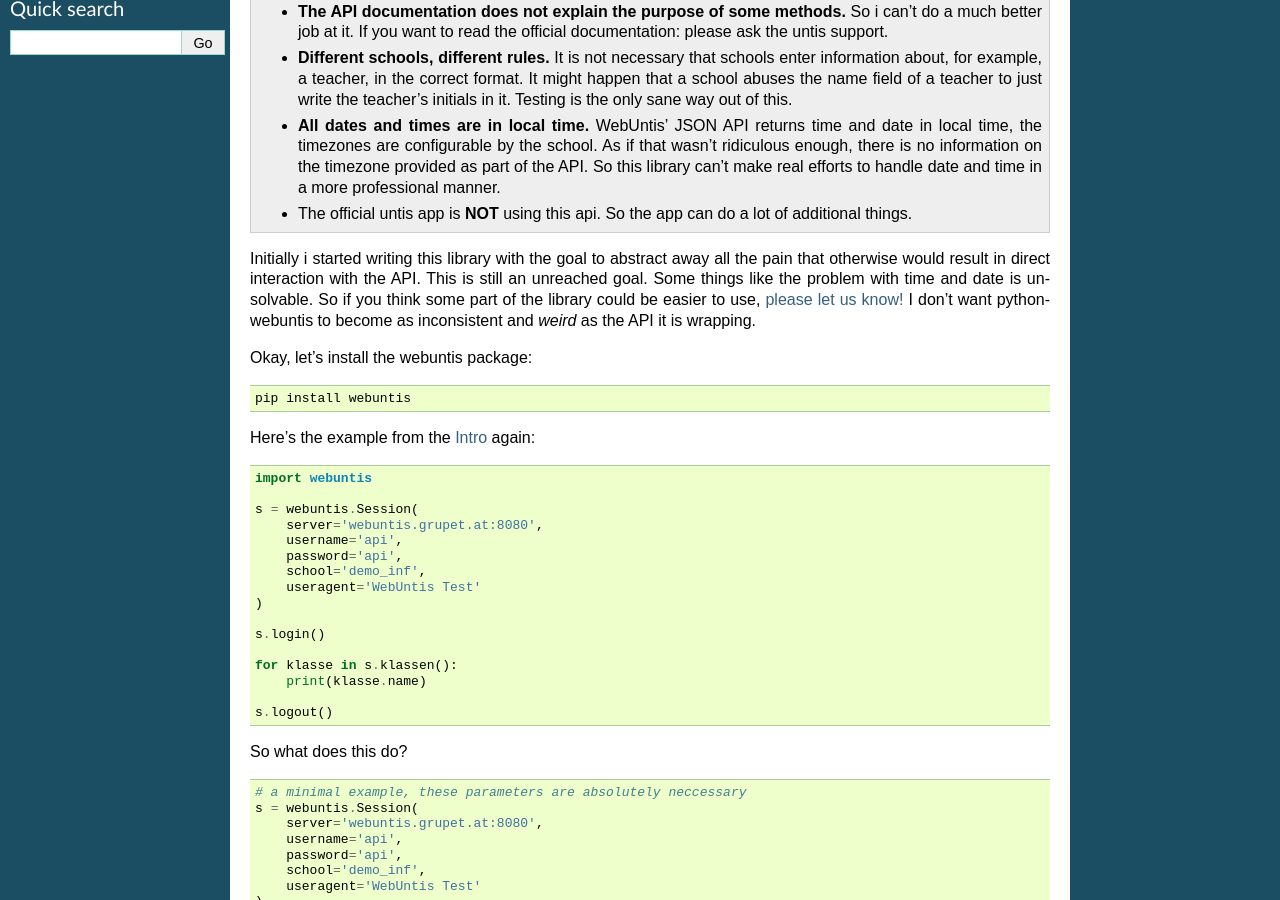
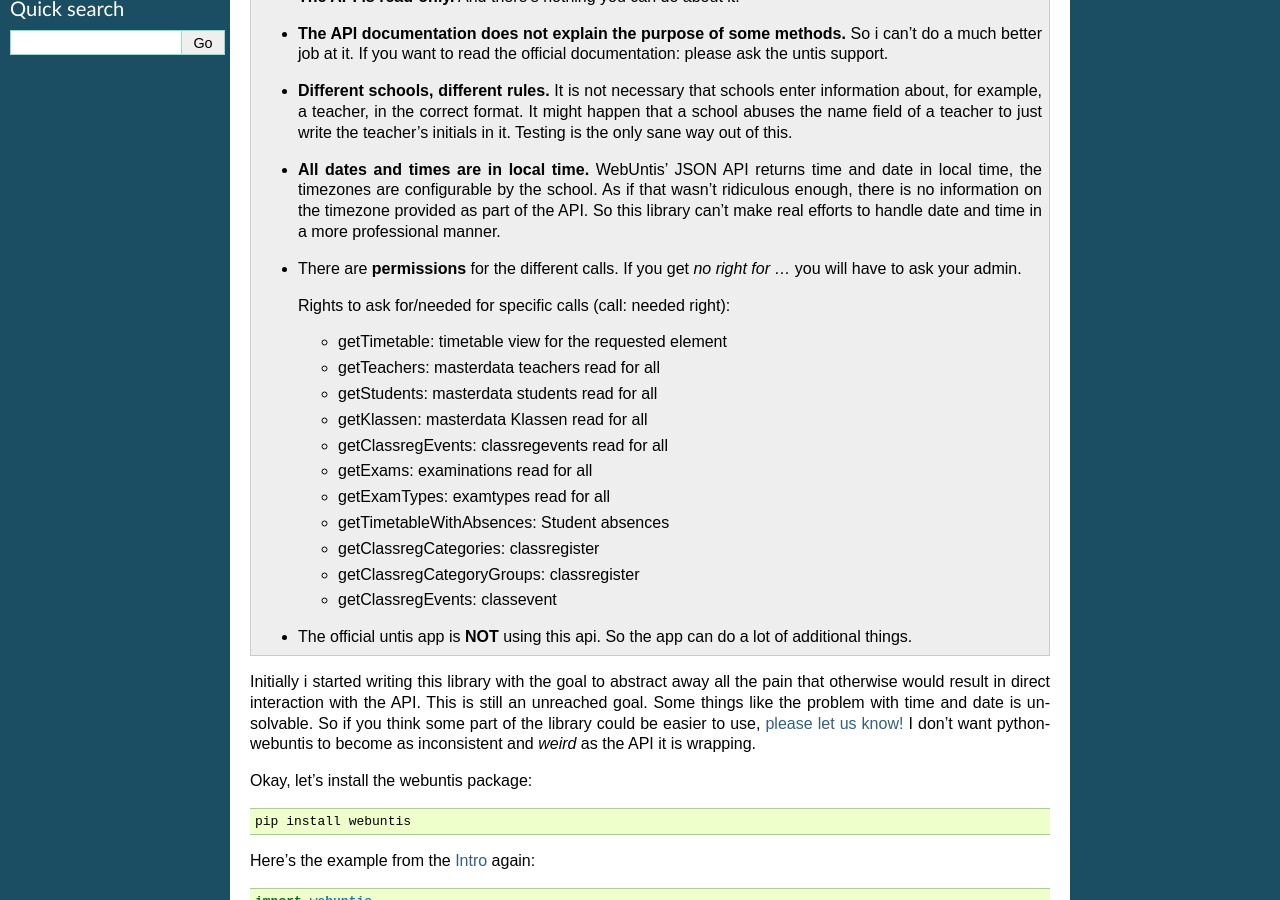
Before and after one commit to python-webuntis/python-webuntis, a Sphinx documentation site: the page built from docs/quickstart.rst, in a window 1280 px wide and 900 px high, scrolled down 286 px. Built offline with Sphinx 7.4.7, drawn with Linux system fonts in a browser that asks for light colours.

Commit message:
added "Rights needed" to documentation

```diff
--- a/docs/quickstart.rst
+++ b/docs/quickstart.rst
@@ -30,6 +30,23 @@
       school. As if that wasn't ridiculous enough, there is no information on
       the timezone provided as part of the API. So this library can't make real
       efforts to handle date and time in a more professional manner.
+
+    - There are **permissions** for the different calls. If you get `no right for ...`
+      you will have to ask your admin.
+
+      Rights to ask for/needed for specific calls (call: needed right):
+
+      * getTimetable: timetable view for the requested element
+      * getTeachers: masterdata teachers read for all
+      * getStudents: masterdata students read for all
+      * getKlassen: masterdata Klassen read for all
+      * getClassregEvents: classregevents read for all
+      * getExams: examinations read for all
+      * getExamTypes: examtypes read for all
+      * getTimetableWithAbsences: Student absences
+      * getClassregCategories: classregister
+      * getClassregCategoryGroups: classregister
+      * getClassregEvents: classevent
 
     - The official untis app is **NOT** using this api. So the app can
       do a lot of additional things.
```
